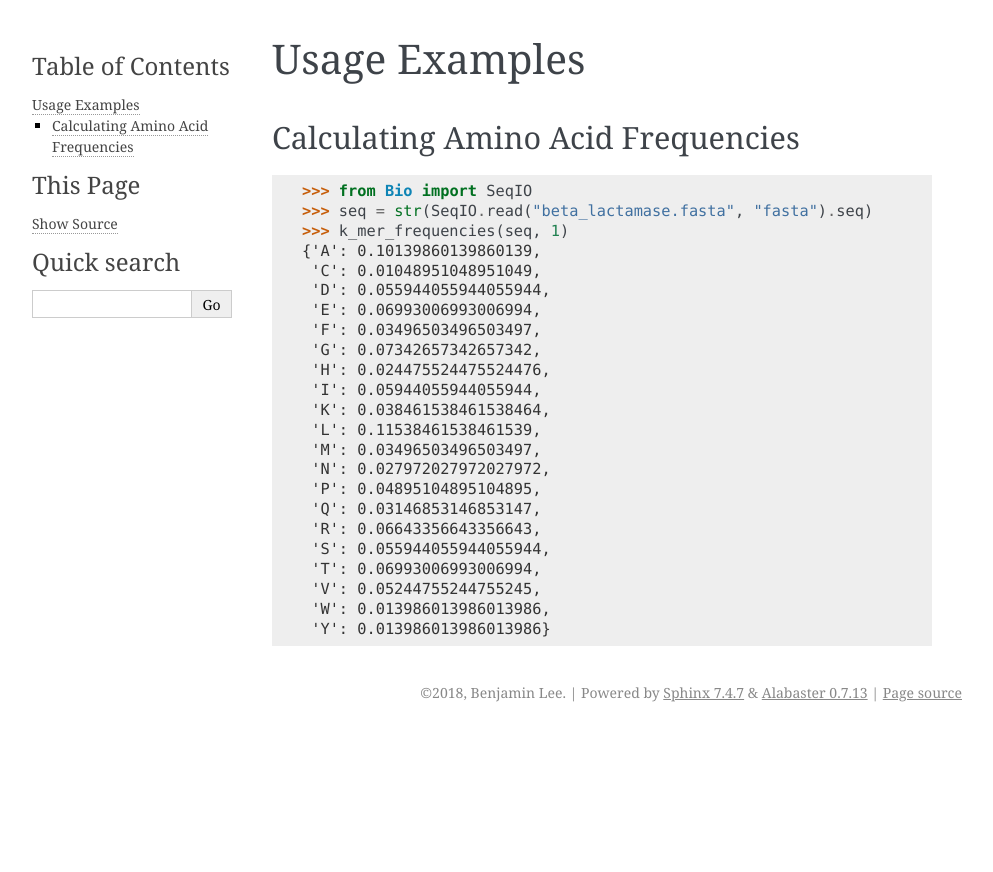
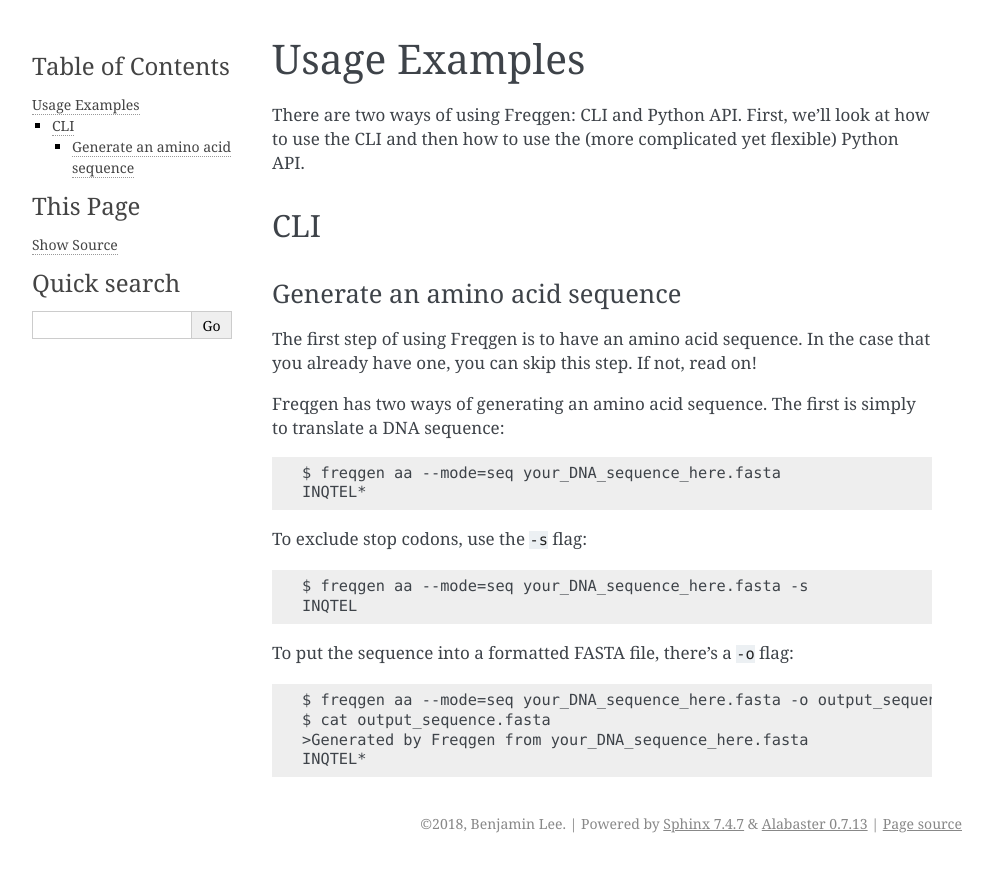
Before and after one commit to IQTLabs/freqgen, a Sphinx documentation site: the page built from docs/examples.rst, in a window 1280 px wide. Shown: the top 872 px of the page, without its empty margins (148-1141 px from the left). Built offline with Sphinx 7.4.7, drawn with Linux system fonts in a browser that asks for light colours; pages that are not in the unit, such as notebooks, are missing from menus.

Commit message:
AA seq examples

```diff
--- a/docs/examples.rst
+++ b/docs/examples.rst
@@ -1,31 +1,33 @@
 Usage Examples
 ==============
 
-Calculating Amino Acid Frequencies
-----------------------------------
+There are two ways of using Freqgen: CLI and Python API. First, we'll look at
+how to use the CLI and then how to use the (more complicated yet flexible)
+Python API.
 
-.. code::
+CLI
+---
 
-    >>> from Bio import SeqIO
-    >>> seq = str(SeqIO.read("beta_lactamase.fasta", "fasta").seq)
-    >>> k_mer_frequencies(seq, 1)
-    {'A': 0.10139860139860139,
-     'C': 0.01048951048951049,
-     'D': 0.055944055944055944,
-     'E': 0.06993006993006994,
-     'F': 0.03496503496503497,
-     'G': 0.07342657342657342,
-     'H': 0.024475524475524476,
-     'I': 0.05944055944055944,
-     'K': 0.038461538461538464,
-     'L': 0.11538461538461539,
-     'M': 0.03496503496503497,
-     'N': 0.027972027972027972,
-     'P': 0.04895104895104895,
-     'Q': 0.03146853146853147,
-     'R': 0.06643356643356643,
-     'S': 0.055944055944055944,
-     'T': 0.06993006993006994,
-     'V': 0.05244755244755245,
-     'W': 0.013986013986013986,
-     'Y': 0.013986013986013986}
+Generate an amino acid sequence
+~~~~~~~~~~~~~~~~~~~~~~~~~~~~~~~
+
+The first step of using Freqgen is to have an amino acid sequence. In the case
+that you already have one, you can skip this step. If not, read on!
+
+Freqgen has two ways of generating an amino acid sequence. The first is simply
+to translate a DNA sequence::
+
+    $ freqgen aa --mode=seq your_DNA_sequence_here.fasta
+    INQTEL*
+
+To exclude stop codons, use the ``-s`` flag::
+
+    $ freqgen aa --mode=seq your_DNA_sequence_here.fasta -s
+    INQTEL
+
+To put the sequence into a formatted FASTA file, there's a ``-o`` flag::
+
+    $ freqgen aa --mode=seq your_DNA_sequence_here.fasta -o output_sequence.fasta
+    $ cat output_sequence.fasta
+    >Generated by Freqgen from your_DNA_sequence_here.fasta
+    INQTEL*
```
